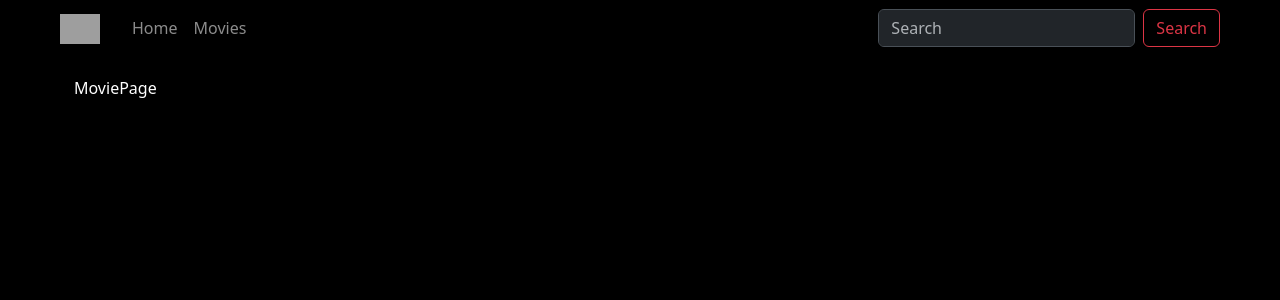
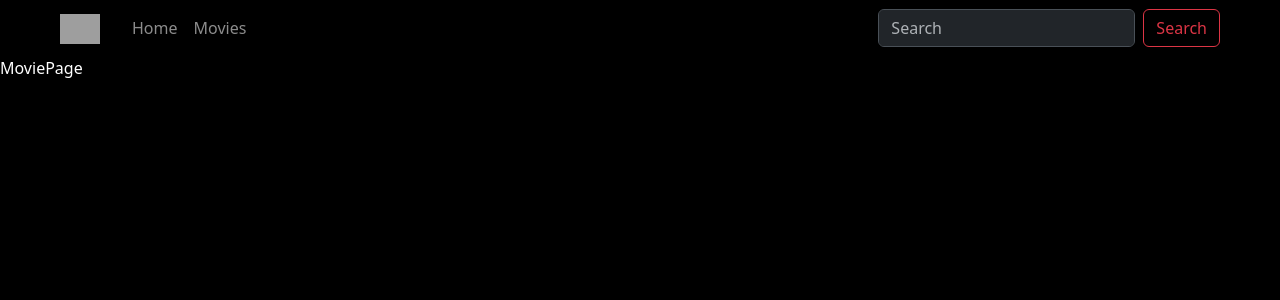
Before and after one commit to kristyJinny/react-netflix, a React (Create React App) app: page /movies in a window 1280 px wide. Shown: the top 300 px of the page. Built offline with nearby package versions, Linux system fonts and the light colour scheme; grey boxes are pictures that could not be loaded.

Commit message:
배너 스타일 수정, movies path

```diff
--- a/src/App.css
+++ b/src/App.css
@@ -5,6 +5,6 @@ body {
 
 [data-page] {
   margin: 0 auto;
-  padding: 20px 50px 60px 74px;
-  color:#fff;
+  /* padding: 20px 50px 60px 74px; */
+  color: #fff;
 }
--- a/src/App.js
+++ b/src/App.js
@@ -20,7 +20,7 @@ function App() {
         {/* user 화면 */}
         <Route path="/" element={<AppLayout />}>
           <Route index element={<HomePage />} />
-          <Route path="/movies">
+          <Route path="movies">
             <Route index element={<MoviePage />} />
             {/* <Route path="/:id" element={<MovieDetail />} /> */}
           </Route>
--- a/src/pages/HomePage/components/Banner/Banner.style.css
+++ b/src/pages/HomePage/components/Banner/Banner.style.css
@@ -1,7 +1,8 @@
-.banner  {
+.banner {
   height: 56vh;
   background-position: center;
   background-repeat: no-repeat;
+  background-size: cover;
 }
 .banner::before {
   content: "";
@@ -19,6 +20,7 @@
   flex-direction: column;
   justify-content: center;
   height: 100%;
+  padding: 20px;
 }
 .banner-text-area > * {
   z-index: 2;
```
